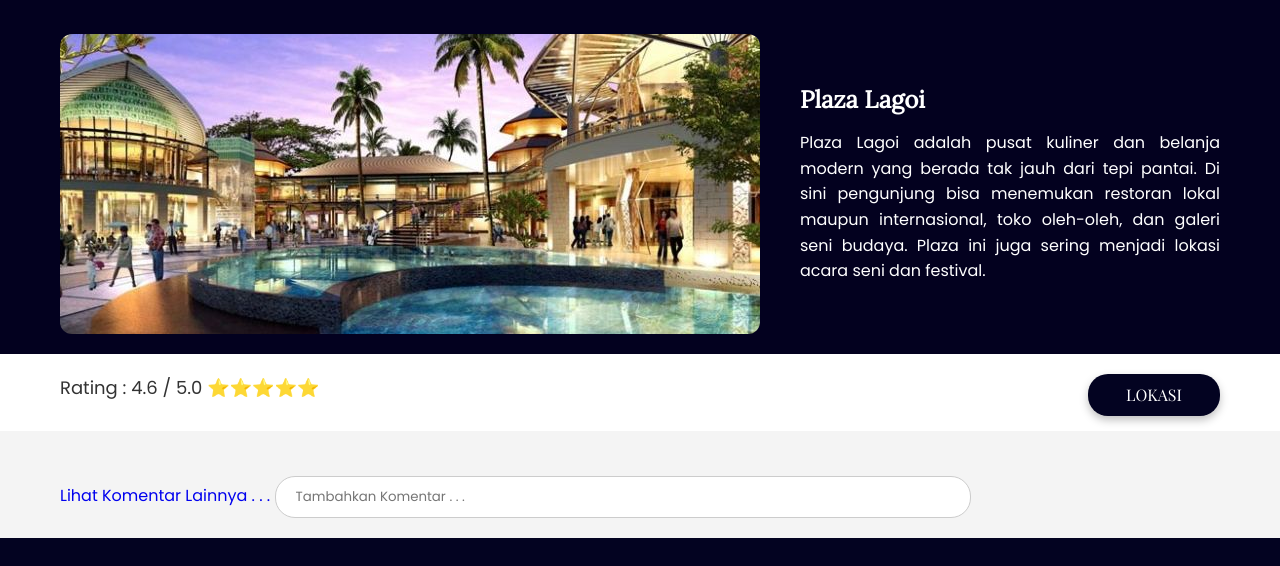
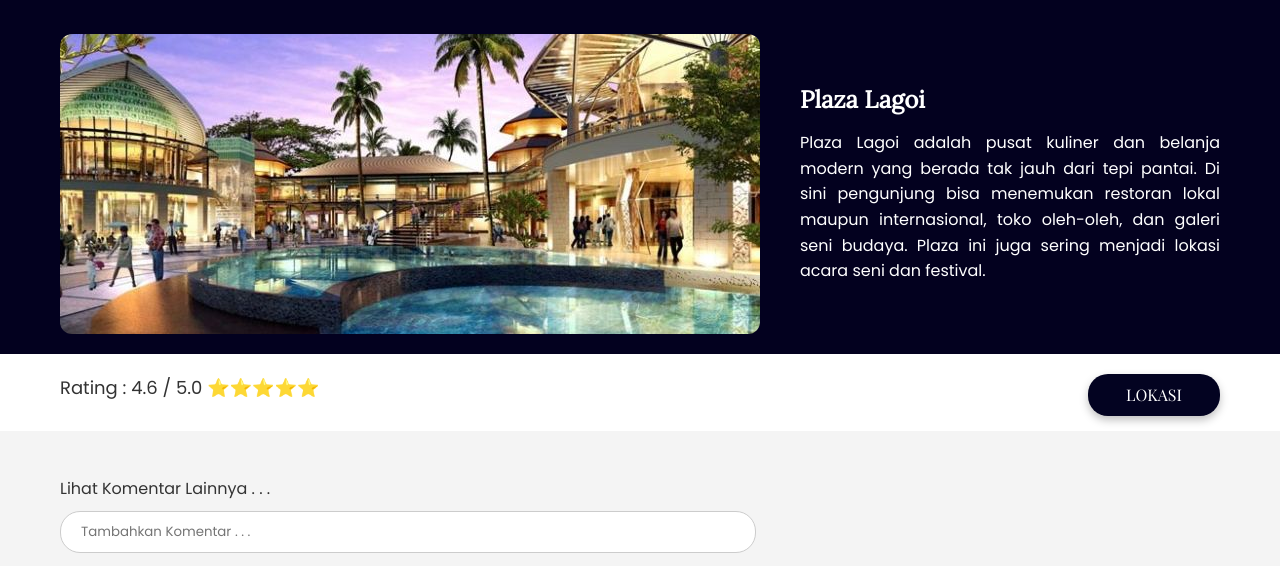
Before and after one commit to Shdyt13/Sistem-Pariwisata-Lokal, a plain HTML site: page Lagoi.html in a window 1280 px wide. Shown: the part 806-1372 px from the top of the page. Drawn offline with nearby package versions, Linux system fonts and the light colour scheme; files whose address does not match are found by name.

Commit message:
revisi komentar

```diff
--- a/css/Lagoibay.css
+++ b/css/Lagoibay.css
@@ -190,6 +190,23 @@
       text-decoration: none; /* hilangkan underline */
     }
 
+    .lihat-komentar-link {
+    display: block;
+    font-size: 16px;
+    color: #333;
+    margin-bottom: 10px;
+    cursor: pointer;
+    transition: color 0.2s ease;
+    text-decoration: none;
+    font-weight: 500;
+    font-family: 'Poppins', sans-serif;
+    }
+
+    .lihat-komentar-link:hover {
+      color: #ccc; /* ungu atau warna khas lainnya */
+      text-decoration: underline;
+    }
+
     .comment-box {
       margin-top: 25px;
       padding: 20px 60px;
--- a/css/Penyengat.css
+++ b/css/Penyengat.css
@@ -190,6 +190,23 @@
       text-decoration: none; /* hilangkan underline */
     }
 
+    .lihat-komentar-link {
+    display: block;
+    font-size: 16px;
+    color: #333;
+    margin-bottom: 10px;
+    cursor: pointer;
+    transition: color 0.2s ease;
+    text-decoration: none;
+    font-weight: 500;
+    font-family: 'Poppins', sans-serif;
+    }
+
+    .lihat-komentar-link:hover {
+      color: #ccc; /* ungu atau warna khas lainnya */
+      text-decoration: underline;
+    }
+
     .comment-box {
       margin-top: 25px;
       padding: 20px 60px;
```
